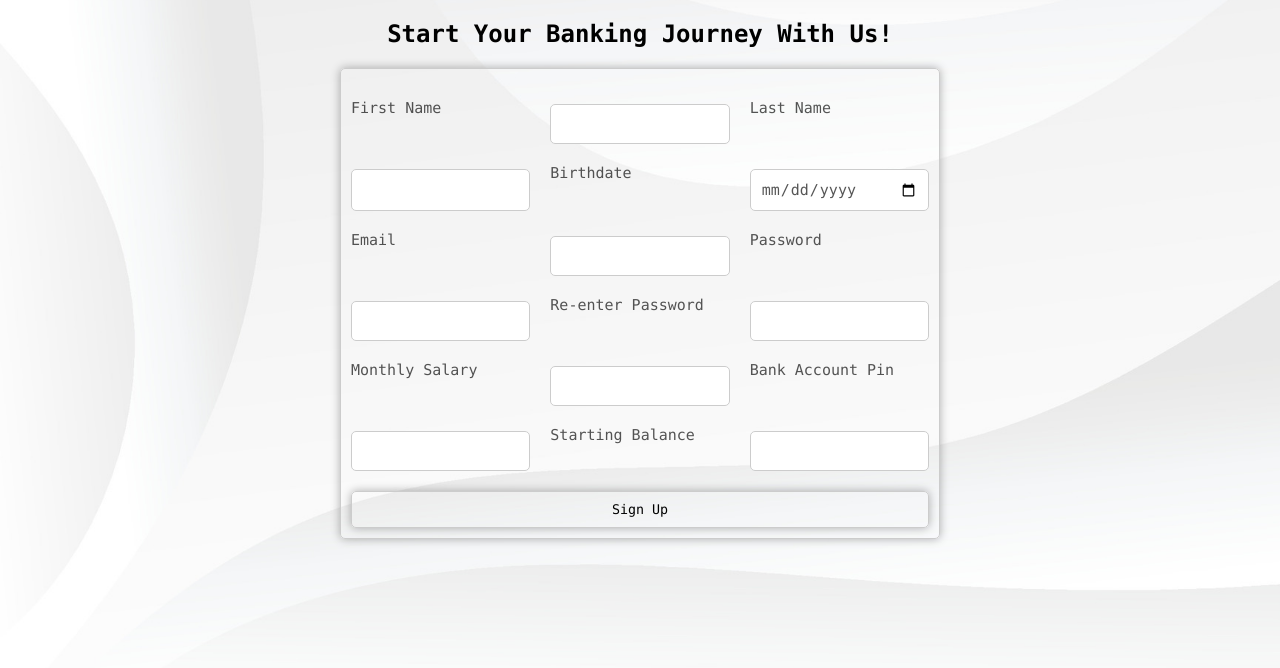
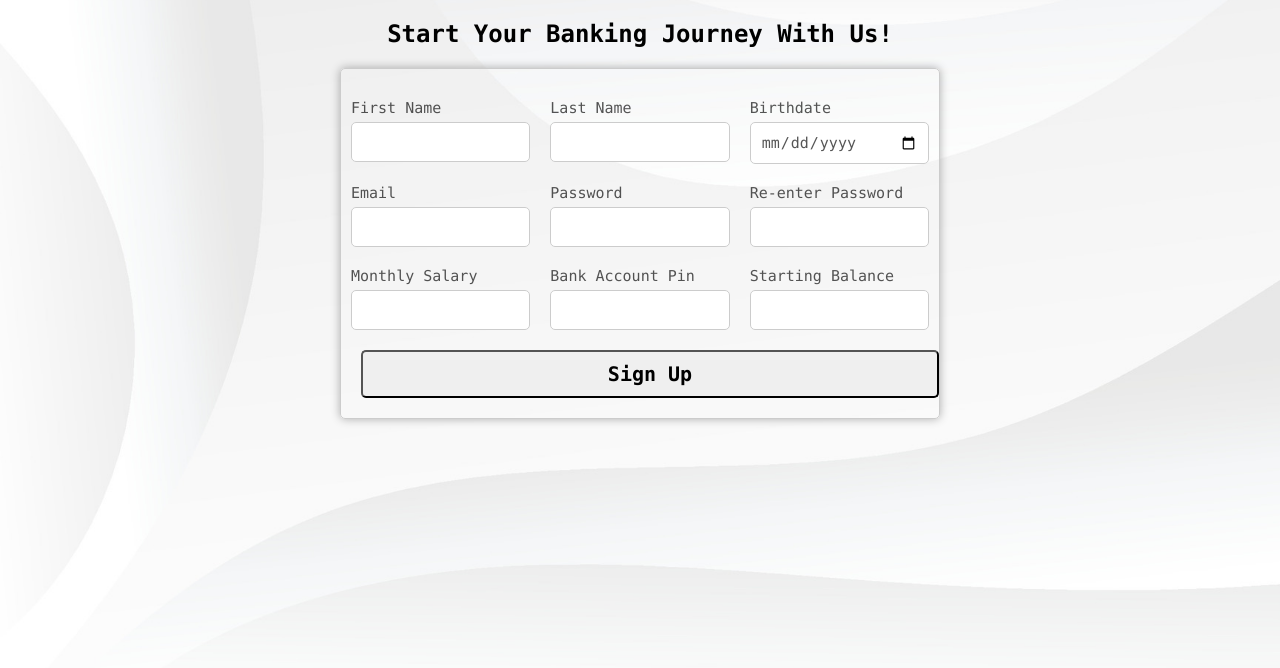
Before and after one commit to EJDonato/Bank-System-REMAKE, a Flask app: template templates/sign_up.html in a window 1280 px wide. Shown: the part 100-768 px from the top of the page. Run offline with Flask 3, Linux system fonts and the light colour scheme; the template is opened without the code that fills it, so the values that code supplies are empty.

Commit message:
Update sign_up.html

```diff
--- a/templates/sign_up.html
+++ b/templates/sign_up.html
@@ -27,27 +27,45 @@
             <div class="signup-container" id="signup">
                 <div class="inputbox">
                     <div class="forms">
-                        <label>First Name</label>
-                        <input type="text" id="first_name" placeholder="">
-                        <label>Last Name</label>
-                        <input type="text" id="last_name" placeholder="">
-                        <label>Birthdate</label>
+                        <div class="form-field">
+                            <label for="first-name">First Name</label>
+                            <input type="text" id="first-name" placeholder="">
+                        </div>
+                        <div class="form-field">
+                            <label for="last-name">Last Name</label>
+                            <input type="text" id="last-name" placeholder="">
+                        </div>
+                        <div class="form-field">
+                            <label for="birthdate">Birthdate</label>
                             <input type="date" id="bdate" placeholder="">
-                        <label>Email</label>
+                        </div>
+                        <div class="form-field">
+                            <label for="email">Email</label>
                             <input type="text" id="email" placeholder="">
-                        <label>Password</label>
+                        </div>
+                        <div class="form-field">
+                            <label for="password">Password</label>
                             <input type="password" id="password" placeholder="">
-                        <label>Re-enter Password</label>
+                        </div>
+                        <div class="form-field">
+                            <label for="password">Re-enter Password</label>
                             <input type="password" id="re-password" placeholder="">
-                        <label>Monthly Salary</label>
+                        </div>
+                        <div class="form-field">
+                            <label for="monthly_salary">Monthly Salary</label>
                             <input type="number" id="monthly_salary" placeholder="">
-                        <label>Bank Account Pin</label>
+                        </div>
+                        <div class="form-field">
+                            <label for="pin">Bank Account Pin</label>
                             <input type="number" id="pin" placeholder="">
-                        <label>Starting Balance</label>
+                        </div>
+                        <div class="form-field">
+                            <label for="starting_balance">Starting Balance</label>
                             <input type="number" id="start_bal" placeholder="">
                         </div>
+                    </div>
                     <div class="button-container">
-                        <button class="signup-box" type="submit">Sign Up</button>
+                        <button class="submit" type="submit">Sign Up</button>
                     </div>
                 </div>
             </div>
```
Lines whose indentation alone changed are shown as unchanged.
